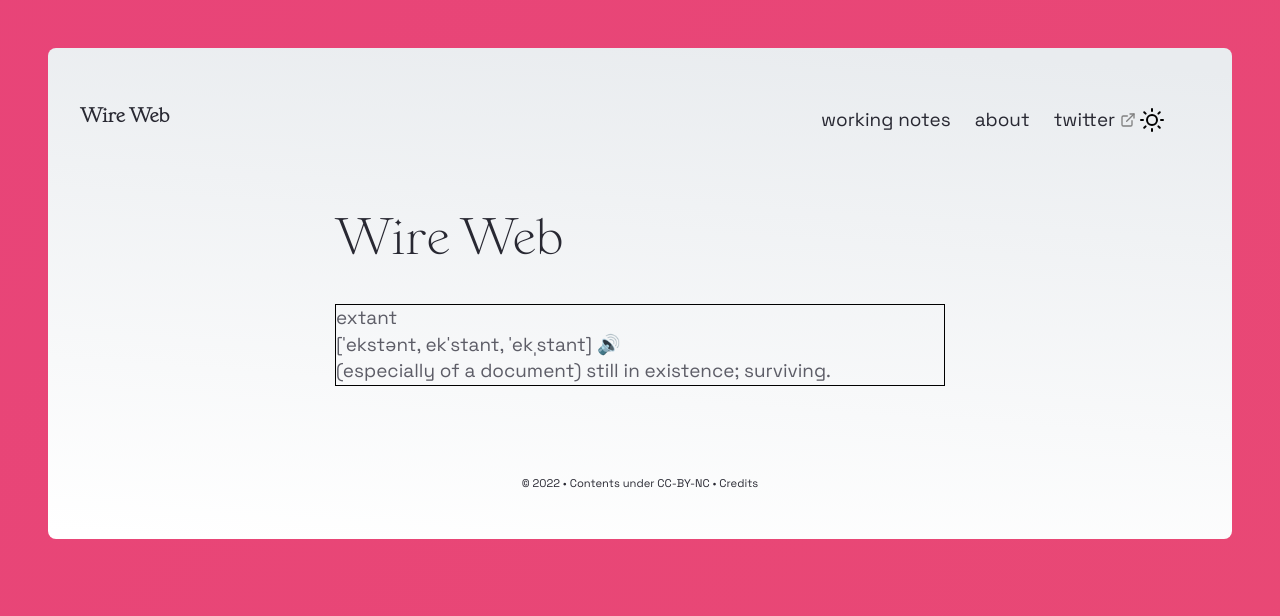
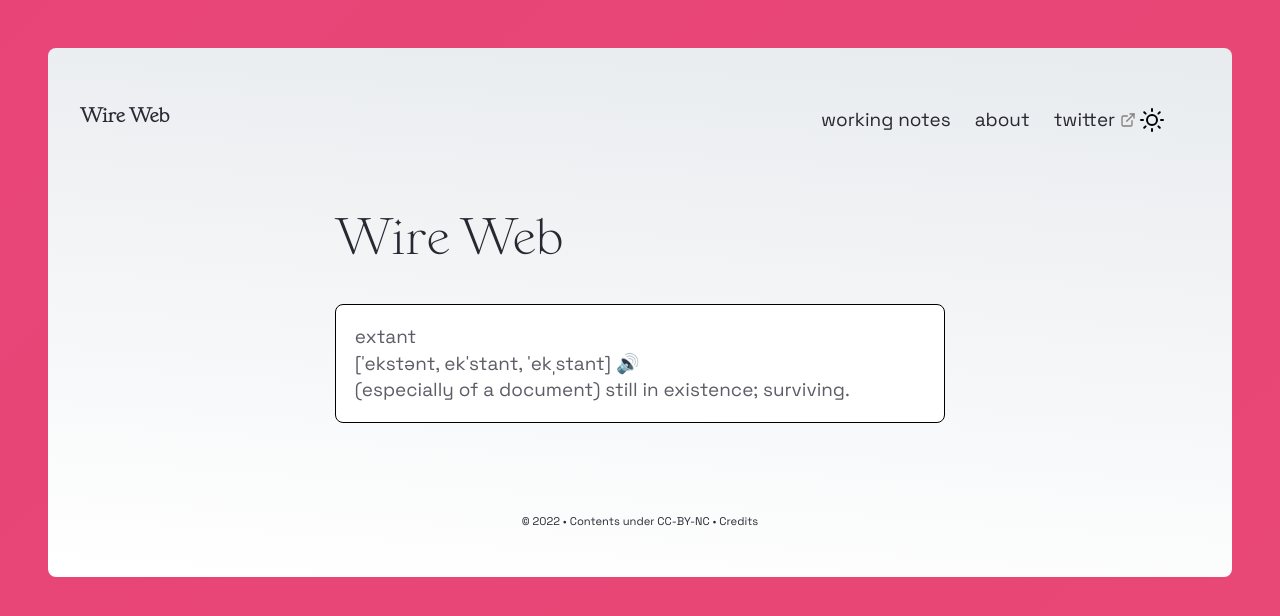
Before and after one commit to 7368697661/old-site, a Jekyll site: the page built from pages/index.md, in a window 1280 px wide. Shown: the top 616 px of the page. Built offline with Jekyll 4.4.1, drawn with Linux system fonts in a browser that asks for light colours.

Commit message:
Update main.css

```diff
--- a/assets/css/main.css
+++ b/assets/css/main.css
@@ -242,7 +242,10 @@ html {
   }
 
 .container-qoute {
-  border: 1px solid black;
+    border: 1px solid black;
+    border-radius: 8px;
+    padding: 1em;
+    background: var(--color-bg-main);
 }
 
 article,
```
